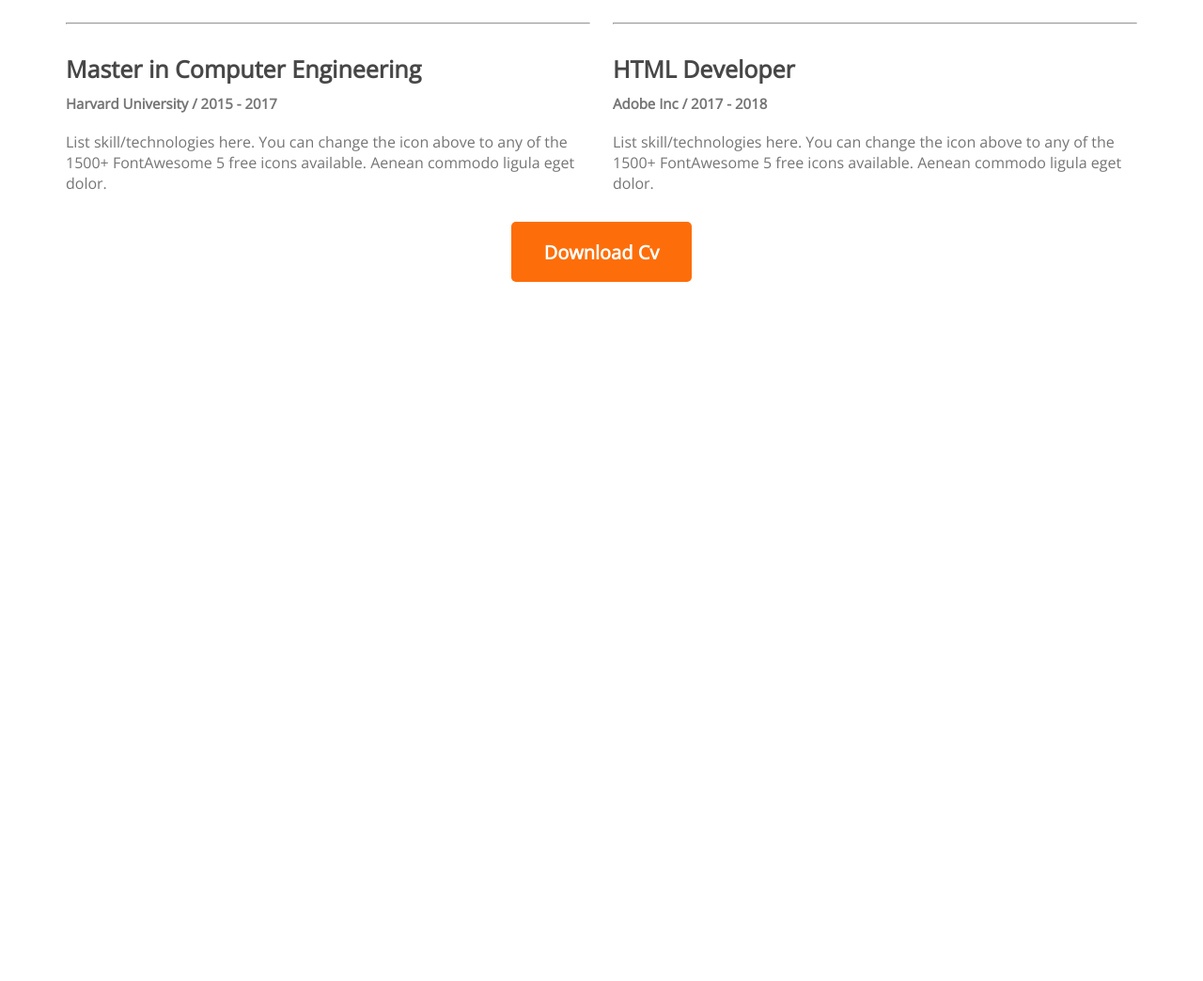
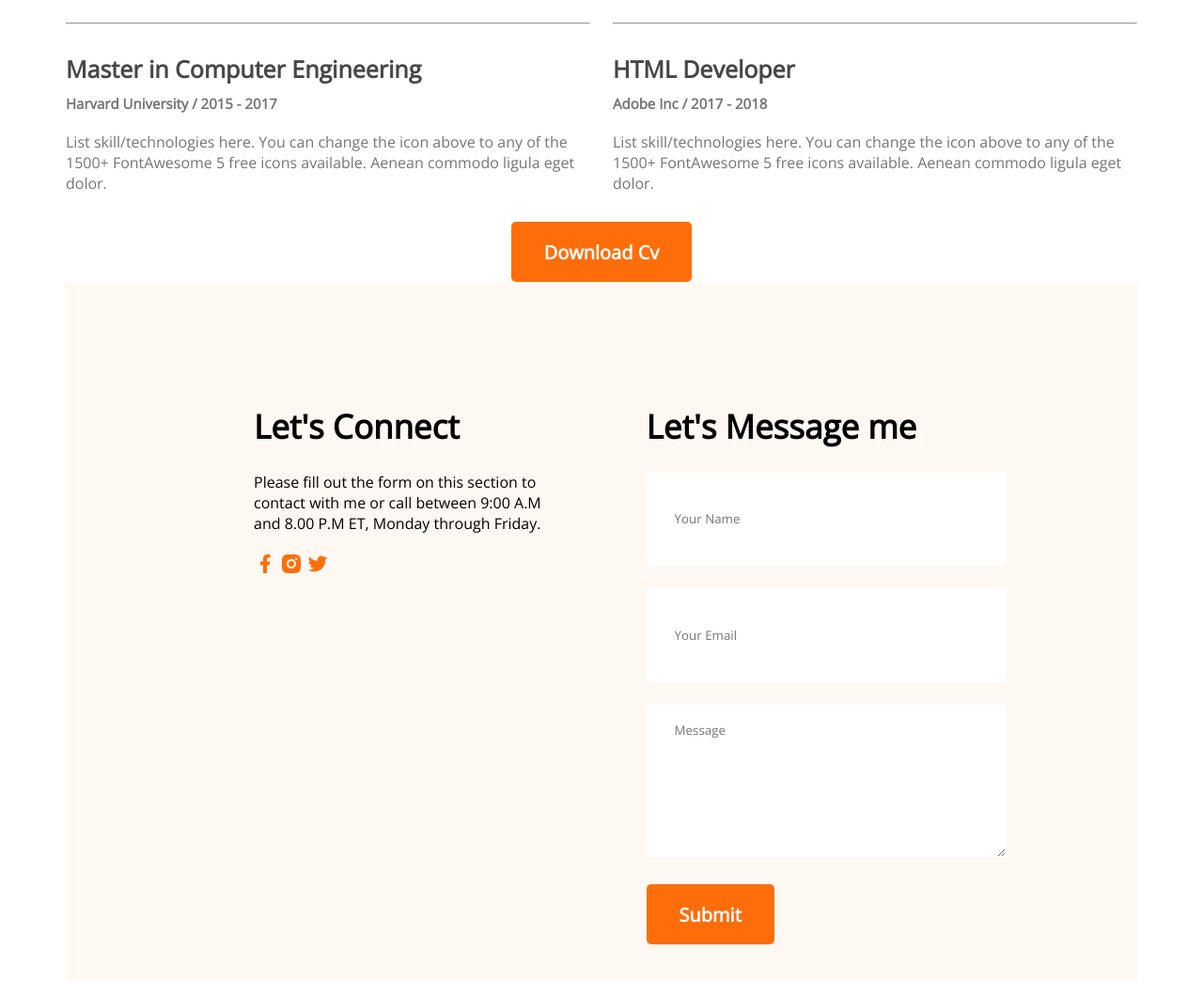
Before and after one commit to Sadman-Sakib56/developer-portfolio-0.3, a plain HTML site: page index.html in a window 1280 px wide. Shown: the part 2750-3794 px from the top of the page at 94% size. Before the commit the page ends 3050 px from the top, so only its background shows below. Drawn offline with nearby package versions, Linux system fonts and the light colour scheme.

Commit message:
final-commit

```diff
--- a/Styles/style.css
+++ b/Styles/style.css
@@ -203,3 +203,38 @@ main {
 .btn-resume {
     text-align: center;
 }
+
+/* Contact style */
+.contact {
+    display: flex;
+    gap: 100px;
+    background: #FFF8F3;
+    padding: 130px 200px;
+}
+
+.contact-section {
+    font-weight: 700;
+    font-size: 35px;
+    margin-bottom: 25px;
+}
+
+.contact input[type="text"],
+input[type="email"],
+textarea {
+    margin-bottom: 24px;
+    border: 0px;
+    width: 100%;
+    padding: 18px 30px;
+}
+
+input {
+    height: 64px
+}
+
+.contact-description {
+    padding-bottom: 20px;
+}
+
+.contact a {
+    text-decoration: none;
+}
--- a/index.html
+++ b/index.html
@@ -170,6 +170,35 @@
 
         </section>
 
+        <!-- contact section -->
+        <section class="contact">
+            <div>
+                <h3 class="contact-section">Let's Connect</h3>
+                <p class="contact-description">Please fill out the form on this section to contact with me or call
+                    between 9:00 A.M and 8.00 P.M ET,
+                    Monday through Friday.</p>
+                <a href="">
+                    <img src="images/icons/facebook.png" alt="">
+                </a>
+                <a href="">
+                    <img src="images/icons/insta.png" alt="">
+                </a>
+                <a href="">
+                    <img src="images/icons/twitter.png" alt="">
+                </a>
+            </div>
+            <div>
+                <h3 class="contact-section">Let's Message me</h3>
+                <form action="">
+                    <input type="text" name="" id="" placeholder="Your Name">
+                    <input type="email" name="" id="" placeholder="Your Email">
+                    <textarea name="" id="" cols="30" rows="7" placeholder="Message"></textarea>
+                    <input class="btn-primary" type="submit" value="Submit">
+                </form>
+            </div>
+
+        </section>
+
     </main>
 
     <body>
```
